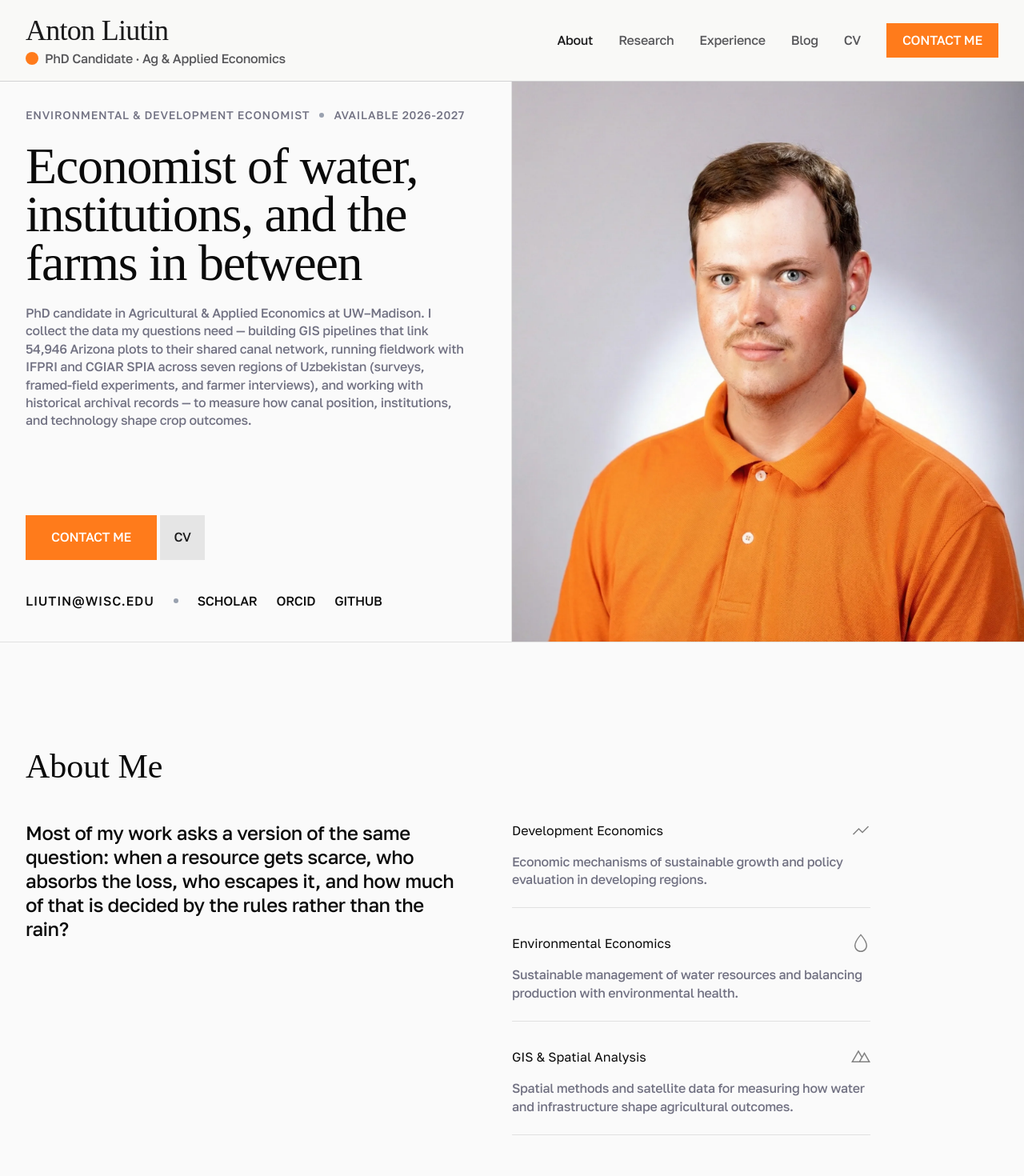
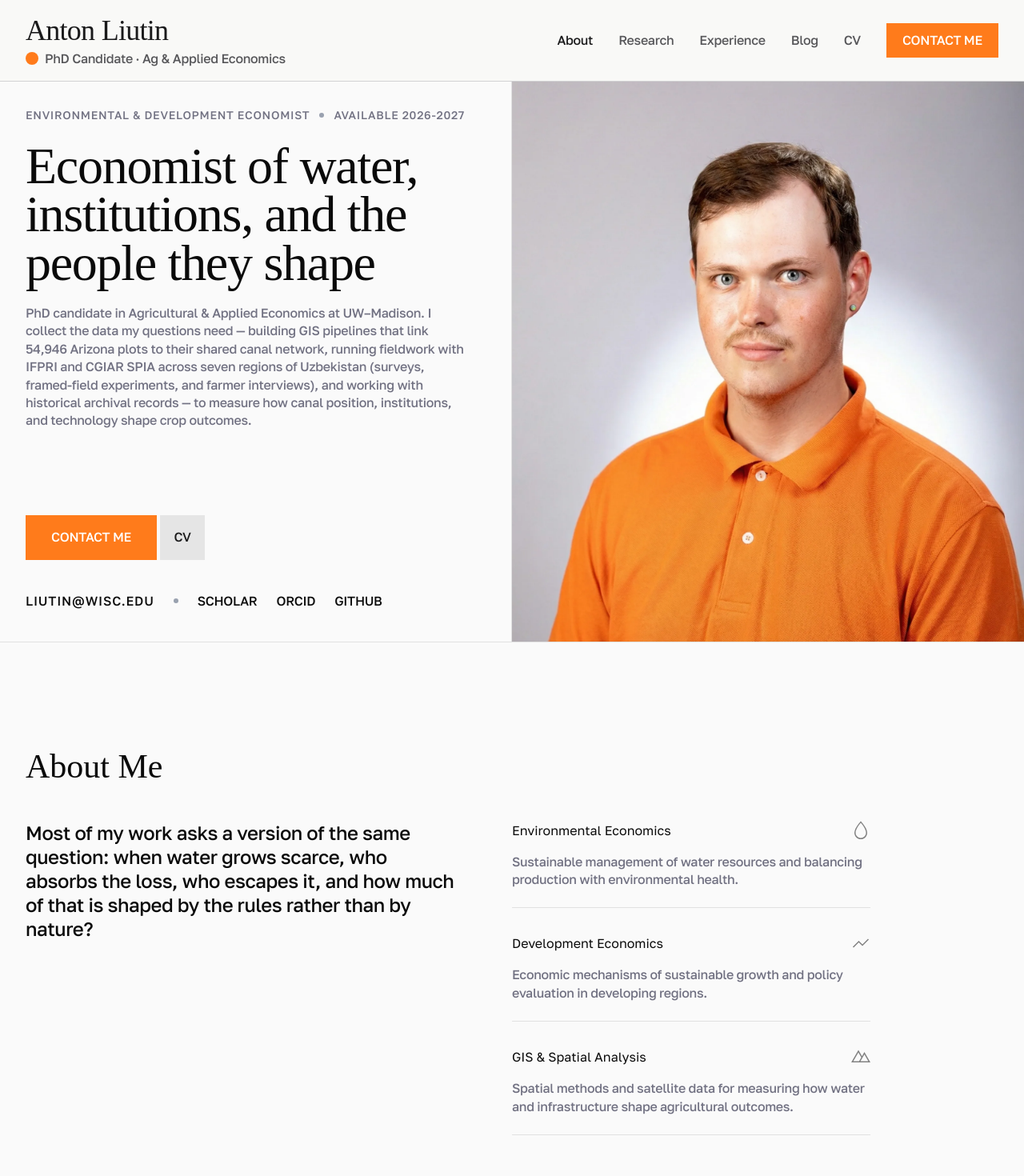
Before and after one commit to Aliutin/personal_website, a React (Vite) app: page / in a window 1280 px wide. Shown: the top 1470 px of the page at 80% size. Built offline with nearby package versions, Linux system fonts and the light colour scheme; a web font is replaced by a local one.

Commit message:
Refine homepage research framing

```diff
--- a/src/app/pages/Home.tsx
+++ b/src/app/pages/Home.tsx
@@ -79,7 +79,7 @@ export default function Home() {
               <h1 className="text-foreground mb-5">
                 Economist of water,<br />
                 institutions, and the<br />
-                farms in between
+                people they shape
               </h1>
 
               <p className="text-body text-muted-foreground max-w-[550px]">
@@ -172,21 +172,21 @@ export default function Home() {
 
                 <div className="group border-b border-border pb-6">
                   <div className="flex justify-between items-center mb-4 gap-4">
+                    <h4 className="text-foreground">Environmental Economics</h4>
+                    <Water className="w-6 h-6 text-foreground shrink-0 opacity-50 group-hover:opacity-100 transition-opacity" />
+                  </div>
+                  <p className="text-body text-muted-foreground">
+                    Sustainable management of water resources and balancing production with environmental health.
+                  </p>
+                </div>
+
+                <div className="group border-b border-border pb-6">
+                  <div className="flex justify-between items-center mb-4 gap-4">
                     <h4 className="text-foreground">Development Economics</h4>
                     <Mountains className="w-6 h-6 text-foreground shrink-0 opacity-50 group-hover:opacity-100 transition-opacity" />
                   </div>
                   <p className="text-body text-muted-foreground">
                     Economic mechanisms of sustainable growth and policy evaluation in developing regions.
-                  </p>
-                </div>
-
-                <div className="group border-b border-border pb-6">
-                  <div className="flex justify-between items-center mb-4 gap-4">
-                    <h4 className="text-foreground">Environmental Economics</h4>
-                    <Water className="w-6 h-6 text-foreground shrink-0 opacity-50 group-hover:opacity-100 transition-opacity" />
-                  </div>
-                  <p className="text-body text-muted-foreground">
-                    Sustainable management of water resources and balancing production with environmental health.
                   </p>
                 </div>
 
--- a/src/content.ts
+++ b/src/content.ts
@@ -101,7 +101,7 @@ export const navLinks: NavLink[] = [
 ];
 
 export const aboutBio =
-  "Most of my work asks a version of the same question: when a resource gets scarce, who absorbs the loss, who escapes it, and how much of that is decided by the rules rather than the rain?";
+  "Most of my work asks a version of the same question: when water grows scarce, who absorbs the loss, who escapes it, and how much of that is shaped by the rules rather than by nature?";
 
 export const researchInterests = [
   "Development Economics",
```
